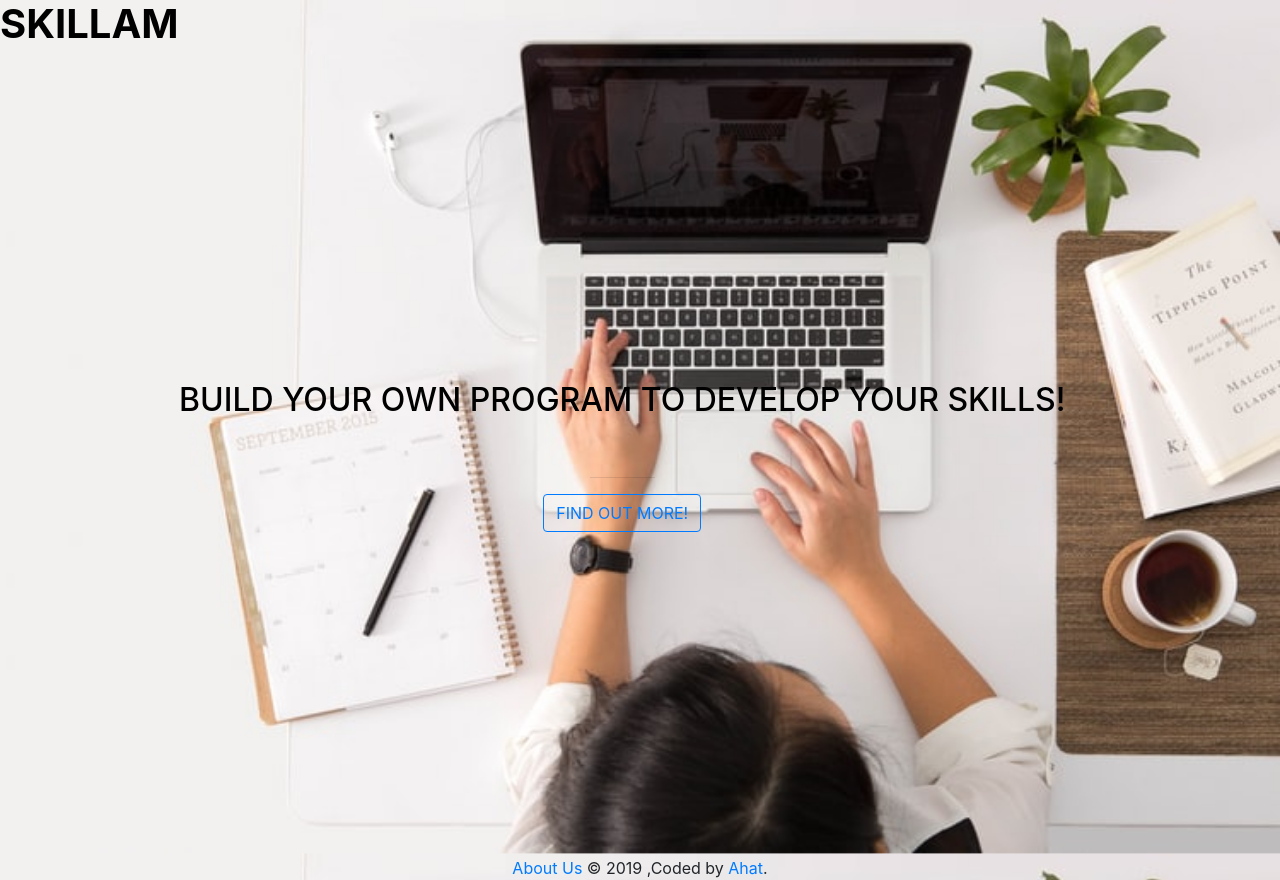
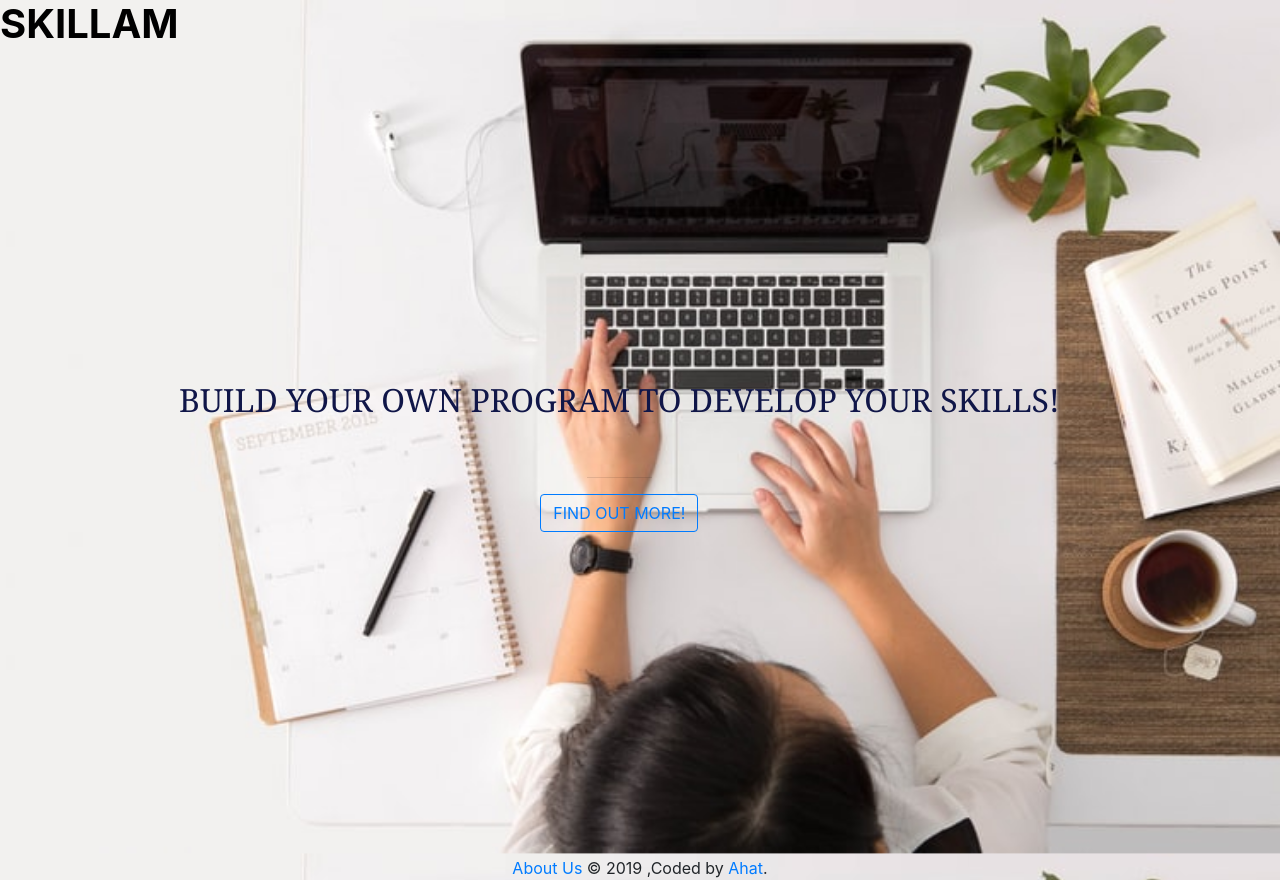
Before and after one commit to AhatSaraiah/StartupLandingPage, a plain HTML site: page index.html in a window 1280 px wide. Drawn offline with nearby package versions, Linux system fonts and the light colour scheme.

Commit message:
Update style.css

```diff
--- a/style.css
+++ b/style.css
@@ -3,7 +3,7 @@ body,
 html {
   width: 100%;
   height: 100%;
-  font-family: 'Source Sans Pro', sans-serif;
+  font:Georgia, sans-serif;
   background: url(header.jpg) no-repeat center center fixed;
   -webkit-background-size: cover;
   -moz-background-size: cover;
@@ -11,11 +11,15 @@ html {
   background-size: cover;
 }
 
-h1,h2 {
+h1 {
   font-size: 3rem;
   color: black;
 }
-
+h2{
+     font-size: 3rem;
+  color: #101648;
+    font: 44px/20px Georgia, sans-serif;
+}
 hr {
   border-color: #F05F44;
   border-width: 3px;
```
